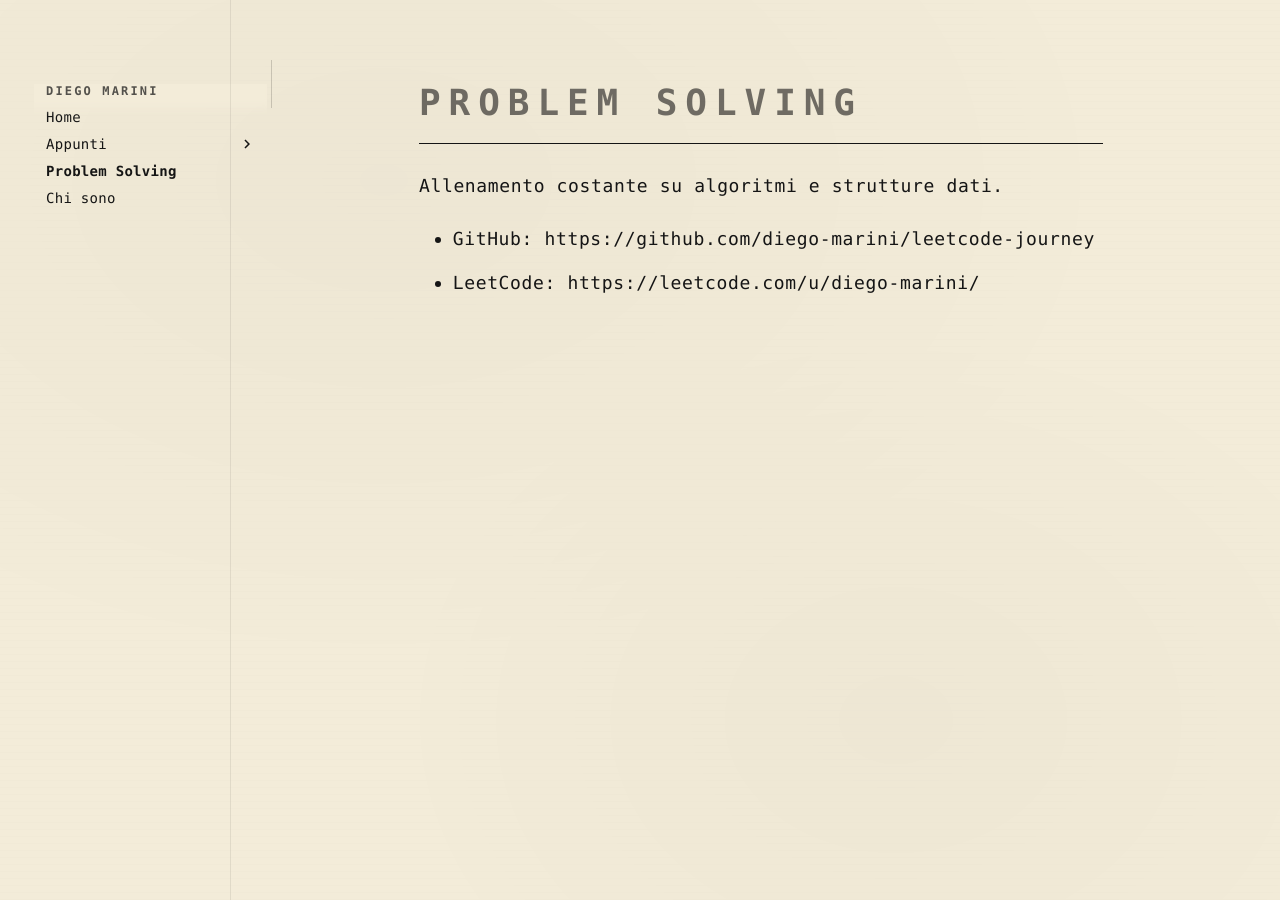
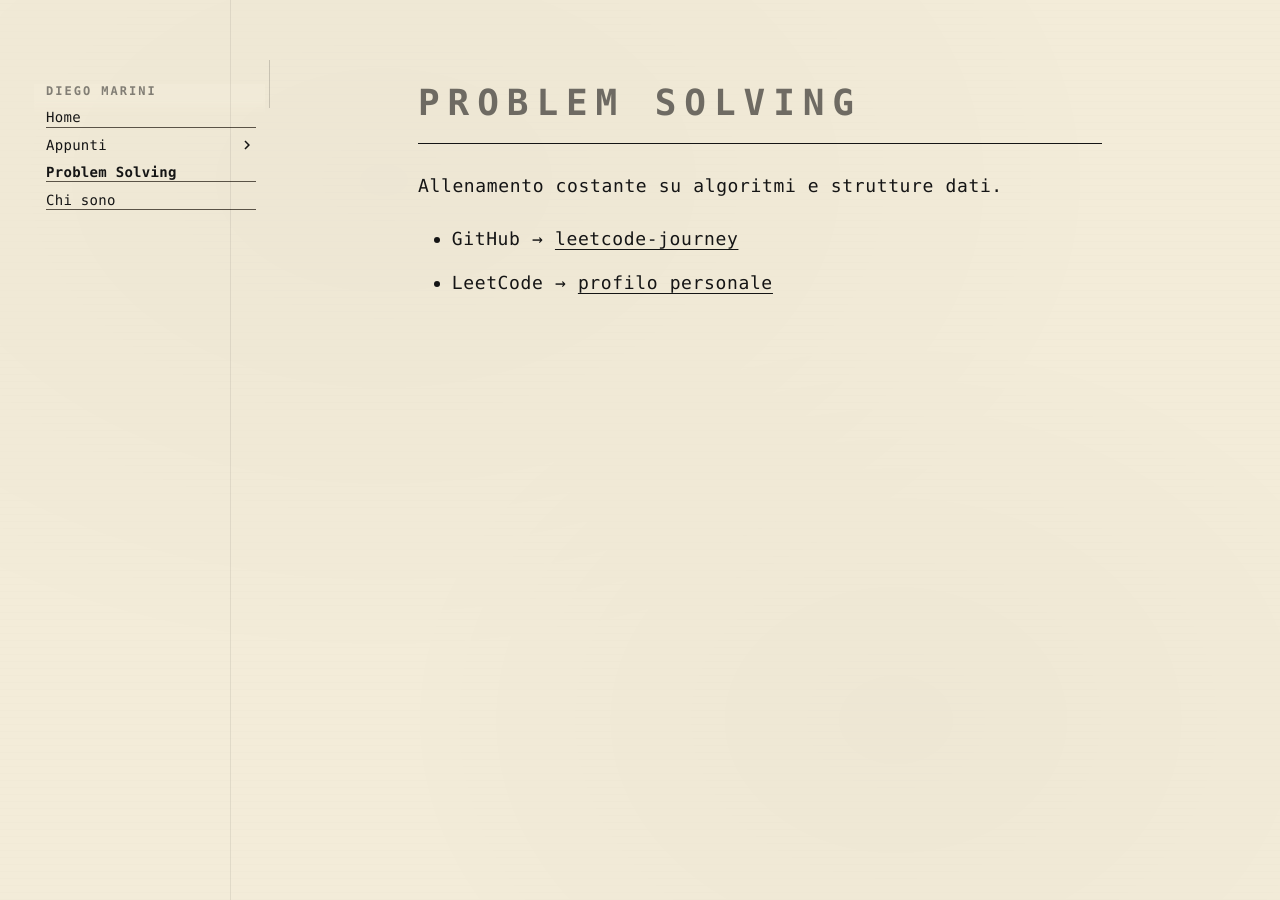
Before and after one commit to diego-marini/marini-notes, an MkDocs documentation site: the page built from docs/problem-solving.md, in a window 1280 px wide. Built offline with MkDocs 1.6.1 and Material for MkDocs 9.7.7, drawn with Linux system fonts in a browser that asks for light colours.

Commit message:
Refine editorial layout spacing

```diff
--- a/docs/problem-solving.md
+++ b/docs/problem-solving.md
@@ -2,5 +2,5 @@
 
 Allenamento costante su algoritmi e strutture dati.
 
-- GitHub: https://github.com/diego-marini/leetcode-journey
-- LeetCode: https://leetcode.com/u/diego-marini/
+- GitHub → [leetcode-journey](https://github.com/diego-marini/leetcode-journey)
+- LeetCode → [profilo personale](https://leetcode.com/u/diego-marini/)
--- a/docs/stylesheets/typewriter.css
+++ b/docs/stylesheets/typewriter.css
@@ -183,3 +183,44 @@
   filter: grayscale(1) contrast(1.1);
   opacity: .8;
 }
+
+/* Sidebar width più raffinata */
+.md-sidebar--primary {
+    width: 240px;
+}
+
+.md-nav__title {
+    font-size: 0.85rem;
+    letter-spacing: 2px;
+    opacity: 0.7;
+}
+
+/* Riduce spazio verticale tra link */
+.md-nav__item {
+    margin: 0.3rem 0;
+}
+
+h1 {
+    margin-bottom: 0.5rem;
+}
+
+h1 + hr {
+    margin-top: 0.3rem;
+}
+
+a {
+    text-decoration: none;
+    border-bottom: 1px solid #5a5347;
+}
+
+a:hover {
+    opacity: 0.7;
+}
+
+.md-top {
+    display: none !important;
+}
+
+p {
+    max-width: 650px;
+}
```
